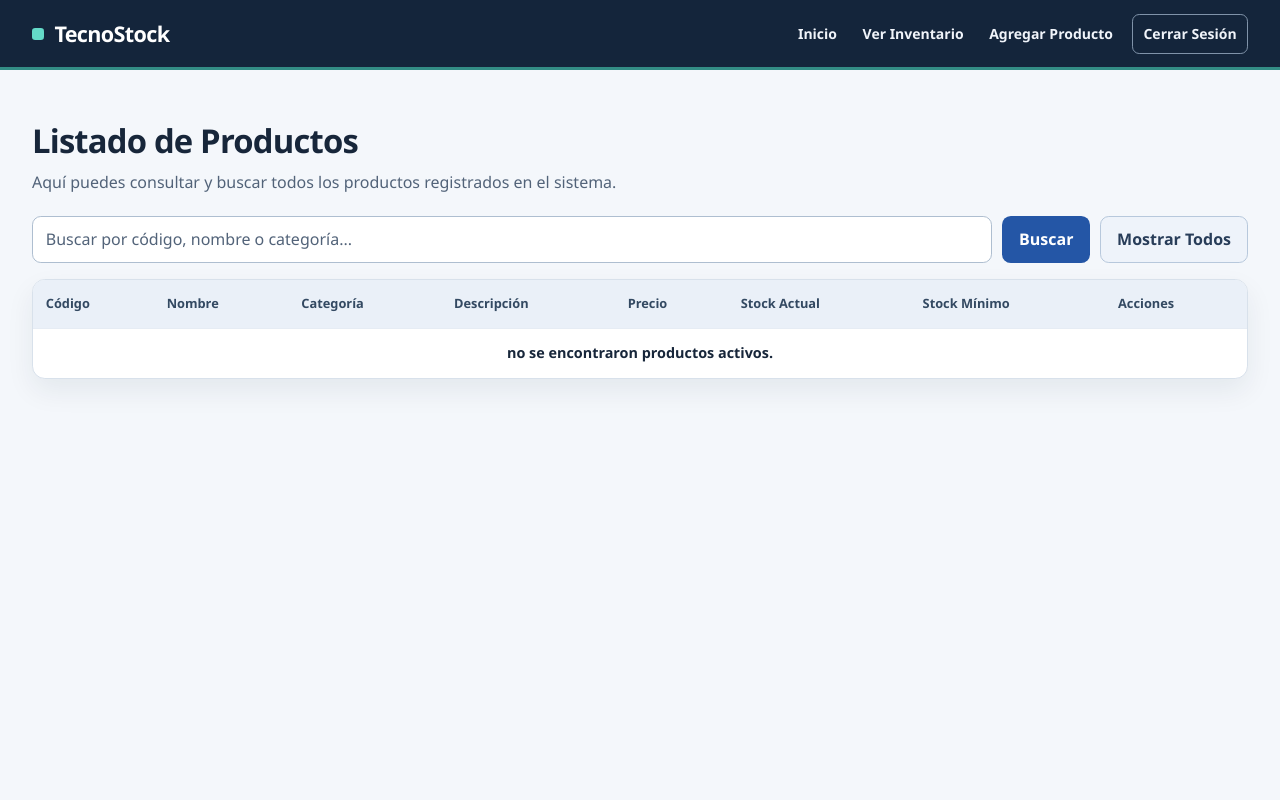
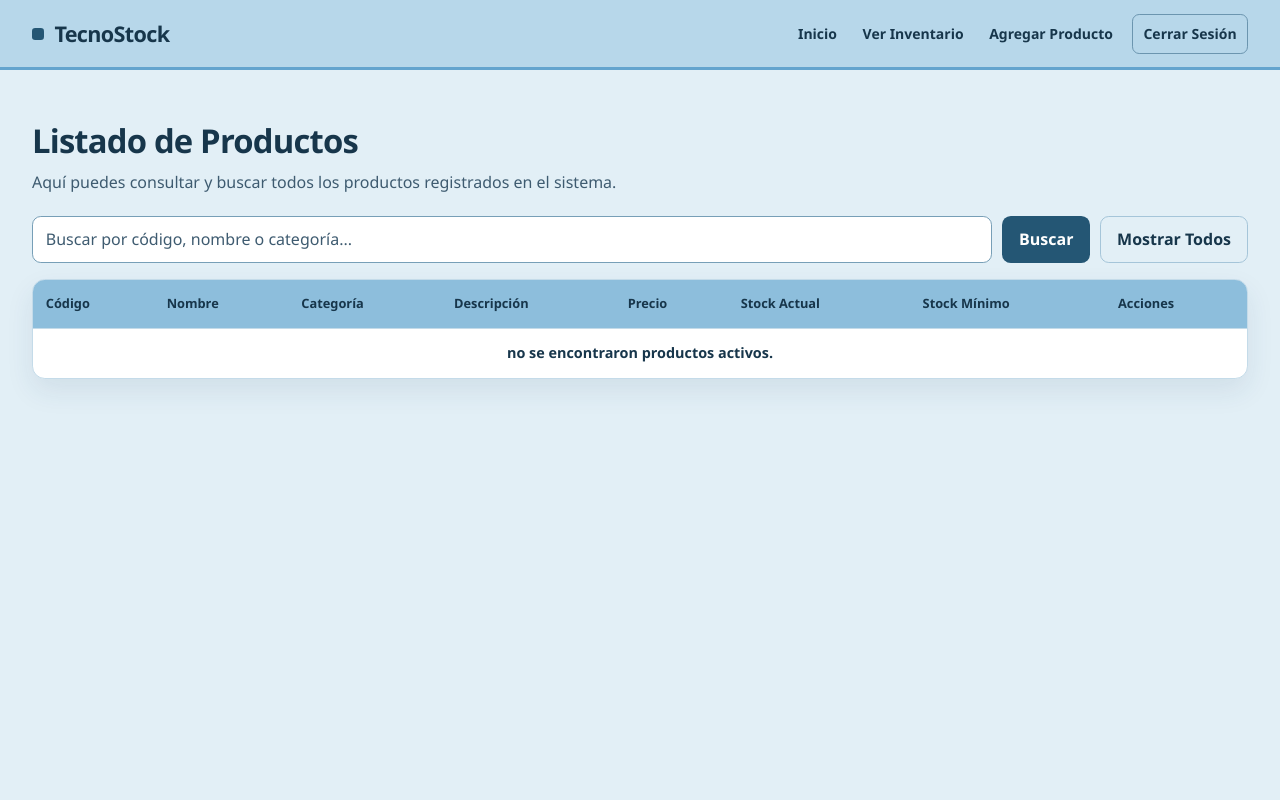
Before and after one commit to nvmfr4n/tecnostock-inventario, a PHP site: page /ver_inventario.php in a window 1280 px wide. Run offline with PHP 8.4, Linux system fonts and the light colour scheme; a user stored in the database is signed in; data comes from the database, SQL or seed files in the repository.

Commit message:
diseño actualizado con tonos azules

```diff
--- a/diseno.css
+++ b/diseno.css
@@ -1,16 +1,20 @@
-/* colores y tipografía de tecnostock */
+/* paleta azul de tecnostock */
 :root {
     color-scheme: light;
-    --fondo: #f4f7fb;
+    --azul-hielo: #e2eff6;
+    --celeste-palido: #b7d7ea;
+    --celeste: #8dbedc;
+    --azul-acero: #64a4ce;
+    --azul-medio: #4893c6;
     --superficie: #fff;
-    --texto: #17263a;
-    --texto-secundario: #526379;
-    --borde: #d8e1eb;
-    --menu: #14253b;
-    --primario: #2456a6;
-    --primario-hover: #194686;
-    --acento: #177269;
-    --sombra: 0 12px 28px rgb(20 37 59 / 7%);
+    --texto: #17364b;
+    --texto-secundario: #3e5b70;
+    --borde: #c4dbe9;
+    --primario: #245674;
+    --primario-hover: #1a4159;
+    --fondo-alerta: #fbe7eb;
+    --texto-alerta: #81283d;
+    --sombra: 0 12px 28px rgb(28 70 100 / 9%);
 }
 
 *, *::before, *::after {
@@ -21,7 +25,7 @@ body {
     margin: 0;
     min-height: 100vh;
     color: var(--texto);
-    background: var(--fondo);
+    background: var(--azul-hielo);
     font: 1rem/1.55 "Segoe UI", system-ui, sans-serif;
 }
 
@@ -50,7 +53,7 @@ input:not([type="hidden"]), select {
     min-width: 0;
     min-height: 2.75rem;
     padding: .65rem .8rem;
-    border: 1px solid #aebed0;
+    border: 1px solid #779fb7;
     border-radius: .55rem;
     background: var(--superficie);
     color: var(--texto);
@@ -117,17 +126,17 @@ body:not(.body-panel) > form > button {
     margin-top: 1.35rem;
 }
 
-/* navegación y resumen */
+/* menú y panel de inicio */
 .menu-superior {
     display: flex;
     align-items: center;
     justify-content: space-between;
+    flex-wrap: wrap;
     gap: .6rem 1.5rem;
-    flex-wrap: wrap;
     padding: .85rem max(1rem, calc((100% - 76rem) / 2));
-    border-bottom: 3px solid #338d85;
-    background: var(--menu);
-    color: #fff;
+    border-bottom: 3px solid var(--azul-acero);
+    background: var(--celeste-palido);
+    color: var(--texto);
 }
 
 .logo-menu {
@@ -144,7 +153,7 @@ body:not(.body-panel) > form > button {
     width: .75rem;
     height: .75rem;
     border-radius: .2rem;
-    background: #64dac8;
+    background: var(--primario);
 }
 
 .enlaces-menu {
@@ -154,33 +163,24 @@ body:not(.body-panel) > form > button {
     gap: .3rem;
 }
 
-.enlaces-menu a, .btn-salir {
+.enlaces-menu a, .enlaces-menu .btn-salir {
     padding: .45rem .65rem;
     border-radius: .45rem;
-    color: #f0f4fa;
+    color: var(--texto);
     font-size: .875rem;
     font-weight: 600;
     text-decoration: none;
 }
 
-.enlaces-menu a:hover, .btn-salir:hover {
-    background: #304762;
-    color: #fff;
-}
-
-.enlaces-menu :focus-visible {
-    outline-color: #a5e6dd;
-}
-
 .enlaces-menu .btn-salir {
     min-height: 2.5rem;
-    margin-left: .25rem !important; /* sustituye el margen en línea */
-    border-color: #8093a9;
+    margin-left: .25rem !important;
+    border-color: #6b95af;
     background: transparent;
 }
 
-.enlaces-menu .btn-salir:hover {
-    background: #304762;
+.enlaces-menu a:hover, .enlaces-menu .btn-salir:hover {
+    background: var(--celeste);
 }
 
 .contenedor-panel {
@@ -298,13 +295,13 @@ body:not(.body-panel) > form > button {
 }
 
 .btn-limpiar, .btn-editar {
-    color: #283d59;
-    background: #eef3fa;
-    border-color: #b7c8dc;
+    color: var(--texto);
+    background: var(--azul-hielo);
+    border-color: #a5c5d9;
 }
 
 .btn-limpiar:hover, .btn-editar:hover {
-    background: #dfe9f6;
+    background: var(--celeste-palido);
 }
 
 .tabla-inventario {
@@ -326,14 +323,14 @@ body:not(.body-panel) > form > button {
 }
 
 .tabla-inventario th {
-    background: #eaf0f8;
-    color: #334962;
+    color: var(--texto);
+    background: var(--celeste);
     font-size: .8rem;
     font-weight: 700;
 }
 
 .tabla-inventario td {
-    border-top: 1px solid #e6ecf4;
+    border-top: 1px solid var(--borde);
 }
 
 .tabla-inventario td:first-child {
```
Also changed, not shown: other parts of diseno.css (+44 -38 lines).
